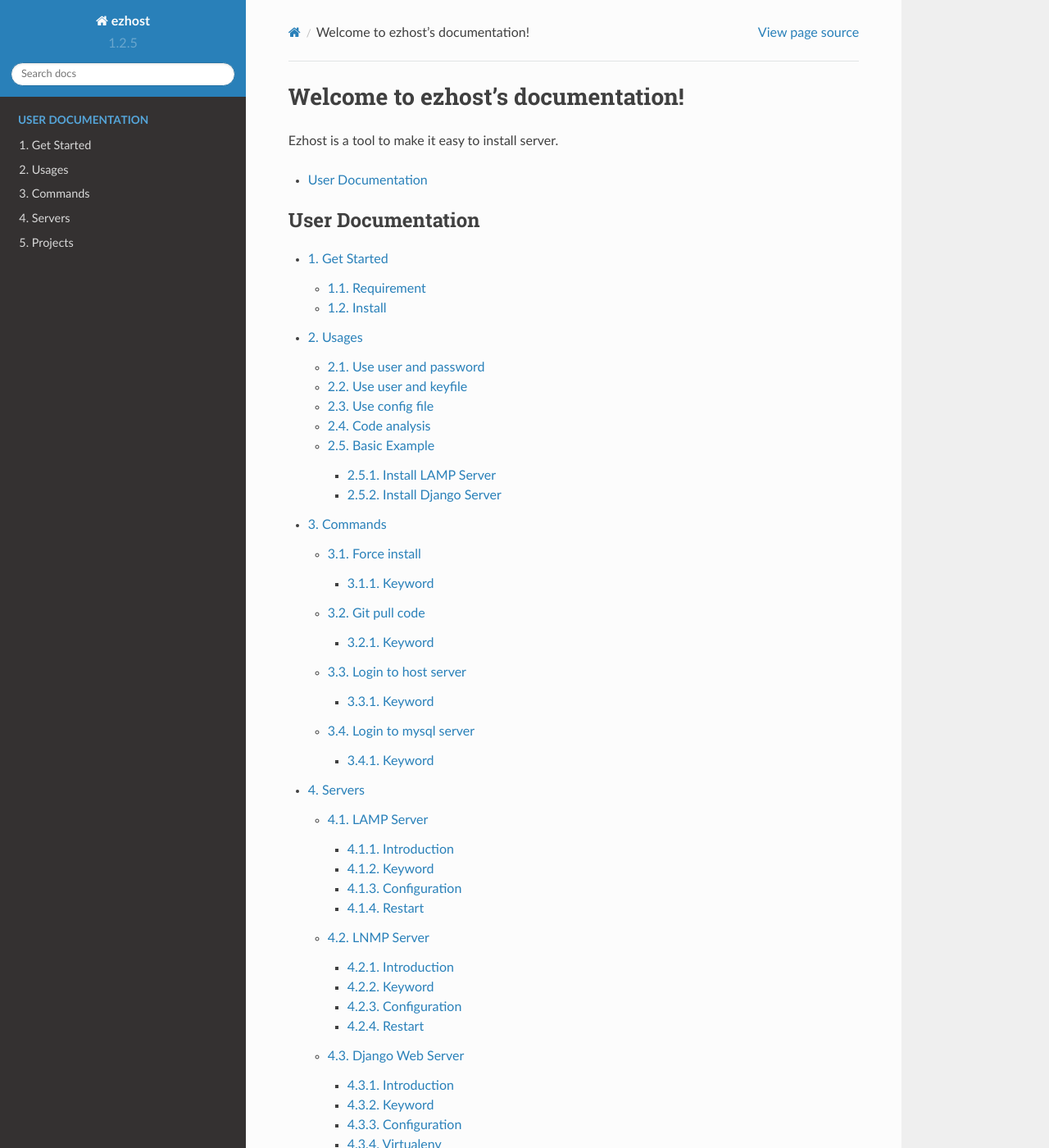
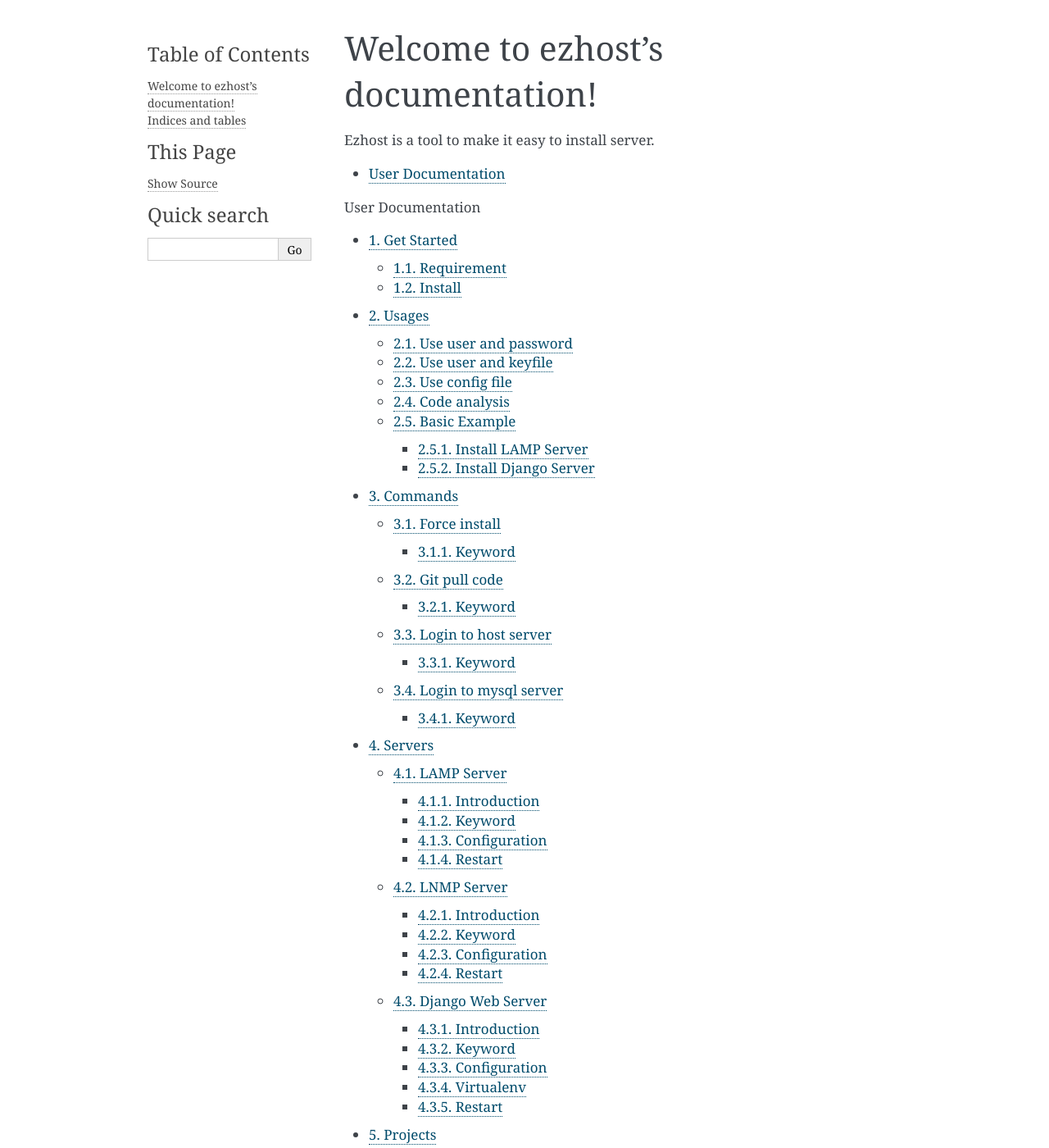
Before and after one commit to zhexiao/ezhost, a Sphinx documentation site: the page built from docs/index.rst, in a window 1280 px wide and 1400 px high. Shown: the whole window at 82% size. Built offline with Sphinx 7.4.7, drawn with Linux system fonts in a browser that asks for light colours; some of the changed text lies outside the part shown.

Commit message:
change themes

```diff
--- a/docs/conf.py
+++ b/docs/conf.py
@@ -15,7 +15,7 @@
 
 import sys
 import os
-import sphinx_rtd_theme
+# import sphinx_rtd_theme
 
 # If extensions (or modules to document with autodoc) are in another directory,
 # add these directories to sys.path here. If the directory is relative to the
@@ -112,7 +112,7 @@
 
 # The theme to use for HTML and HTML Help pages.  See the documentation for
 # a list of builtin themes.
-html_theme = 'sphinx_rtd_theme'
+html_theme = 'alabaster'
 
 # Theme options are theme-specific and customize the look and feel of a theme
 # further.  For a list of options available for each theme, see the
@@ -120,7 +120,7 @@
 #html_theme_options = {}
 
 # Add any paths that contain custom themes here, relative to this directory.
-html_theme_path = [sphinx_rtd_theme.get_html_theme_path()]
+# html_theme_path = [sphinx_rtd_theme.get_html_theme_path()]
 
 # The name for this set of Sphinx documents.
 # "<project> v<release> documentation" by default.
```
